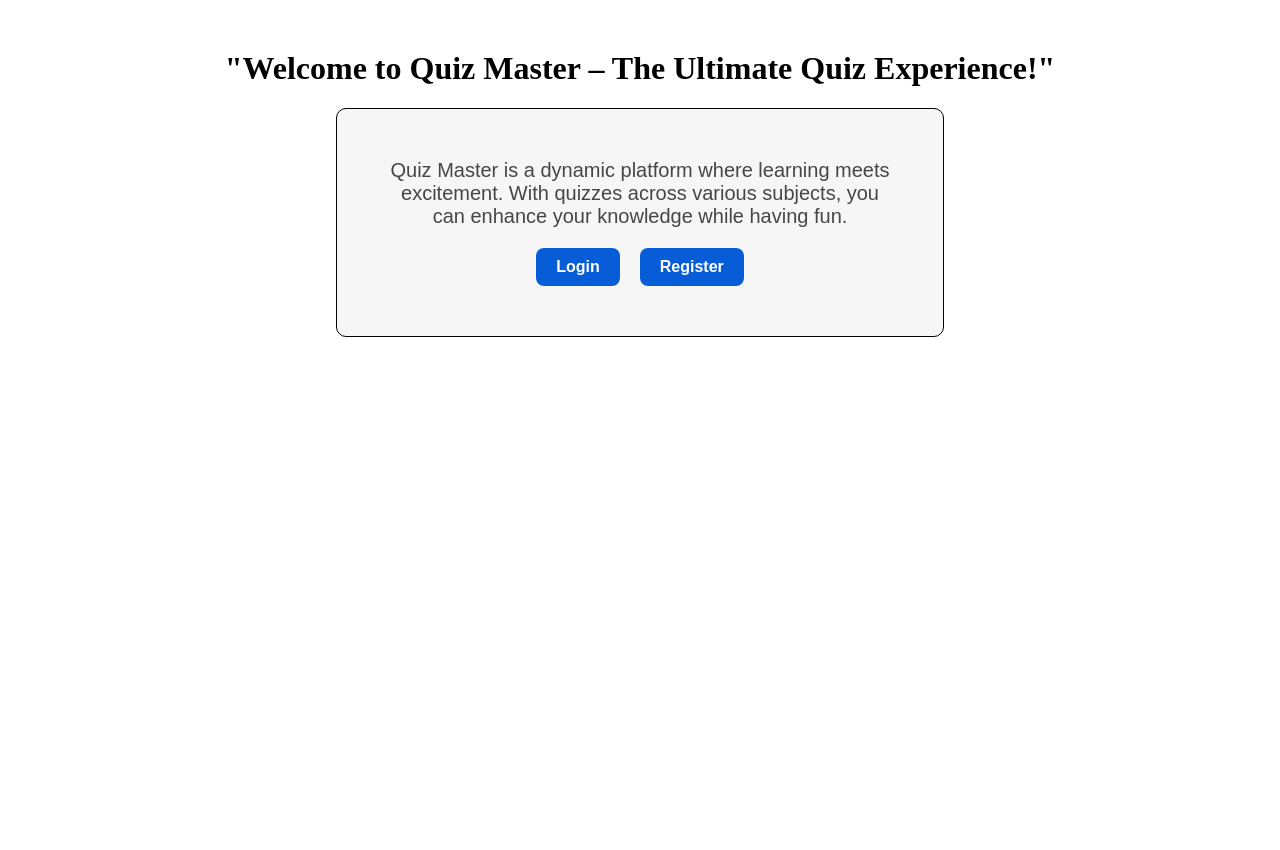
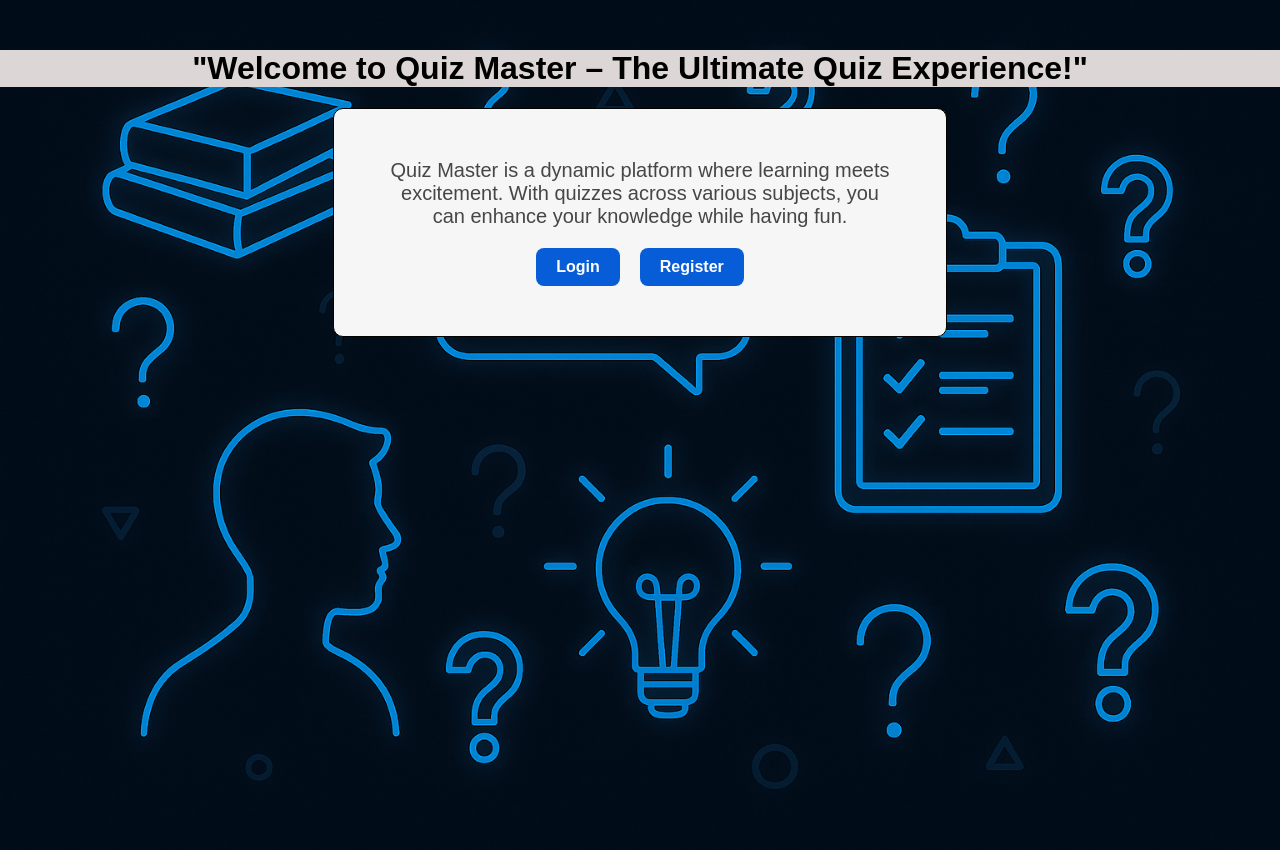
Before and after one commit to eren-yeager08/Quiz_Master_App, a Flask app: page / in a window 1280 px wide. Before the commit the page ends 337 px from the top, so only its background shows below. Run offline with Flask 3, Linux system fonts and the light colour scheme.

Commit message:
Some Chnges

```diff
--- a/static/styles/main.css
+++ b/static/styles/main.css
@@ -2,6 +2,7 @@
     text-align: center;
     margin-top: 50px;
     color:rgb(0, 0, 0);
+    background-color:rgb(220, 214, 214) ;
 }
 
 .my_container {
@@ -15,6 +16,7 @@
     margin: auto;
     font-size:20px;
     font-family: Arial, sans-serif;
+    margin-top: 20px;
 
 }
 
@@ -41,6 +43,8 @@
     text-align:center;
     color:solid black;
     margin:auto;
+    background-color:rgb(238, 234, 234) ;
+
 }
 
 .input_form1{
@@ -49,7 +53,7 @@
     height: 290px;
     margin: auto;
     background-color: #f6f6f6;
-    margin-top: 20px;
+    margin-top: 120px;
     padding: 10px;
     border-radius: 10px;
     font-size: 16px;
@@ -64,7 +68,7 @@
     height: 480px;
     margin: auto;
     background-color: #f6f6f6;
-    margin-top: 20px;
+    margin-top: 80px;
     padding: 10px;
     border-radius: 10px;
     font-size: 16px;
--- a/templates/index.html
+++ b/templates/index.html
@@ -5,6 +5,17 @@
     <meta name="viewport" content="width=device-width, initial-scale=1.0">
     <link rel="stylesheet" href="/static/styles/main.css">
     <title>Home Page</title>
+    <style>
+        body {
+            background-image: url("/static/images/index3.png");
+            background-size: cover;           /* Make sure it covers the whole screen */
+            background-repeat: no-repeat;     /* Prevent tiling */
+            background-position: center;      /* Center the image */
+            height: 100vh;                    /* Full viewport height */
+            margin: 0;
+            font-family: Arial, sans-serif;
+        }
+    </style>
 </head>
 <body>
     <h1 class="home_page">"Welcome to Quiz Master – The Ultimate Quiz Experience!"</h1>
```
Also changed, not shown: templates/login.html (+11 -0 lines), templates/register.html (+11 -0 lines), templates/user_layout.html (+11 -0 lines), instance/quiz_master.sqlite3, static/images/hlo.avif (added), static/images/index.png (added), static/images/index3.png (added), static/images/new.avif (added), static/images/user_summary.jpeg.
